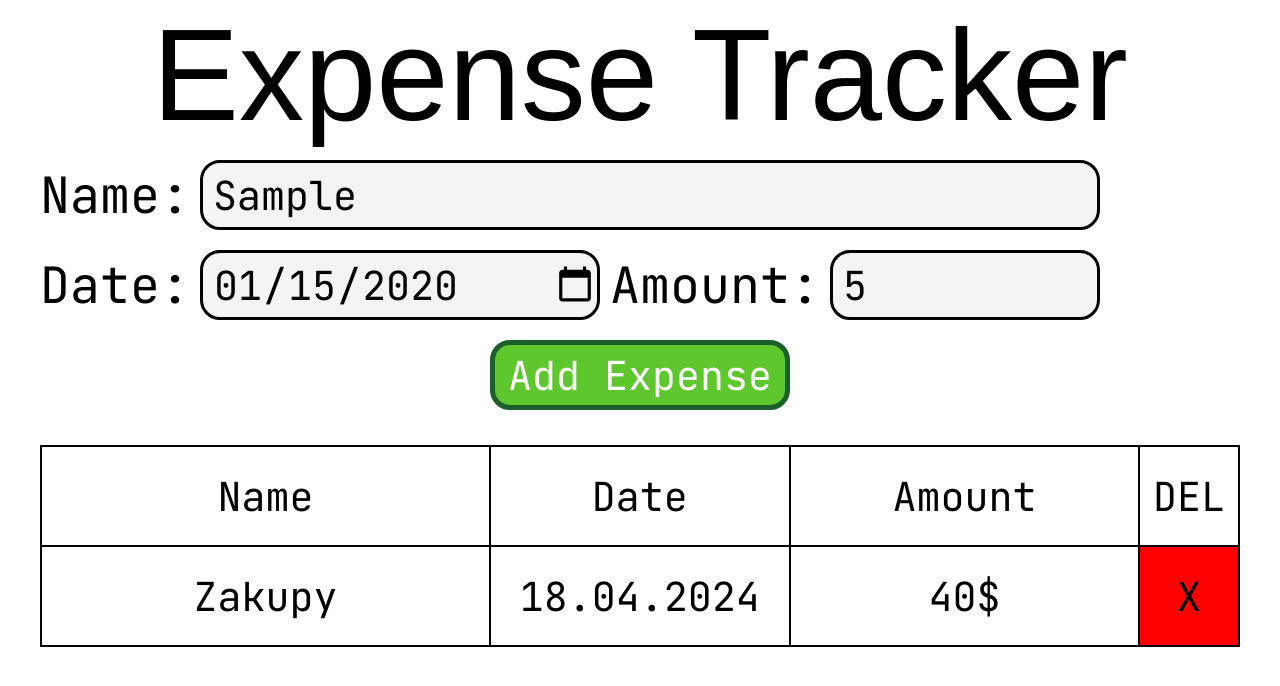
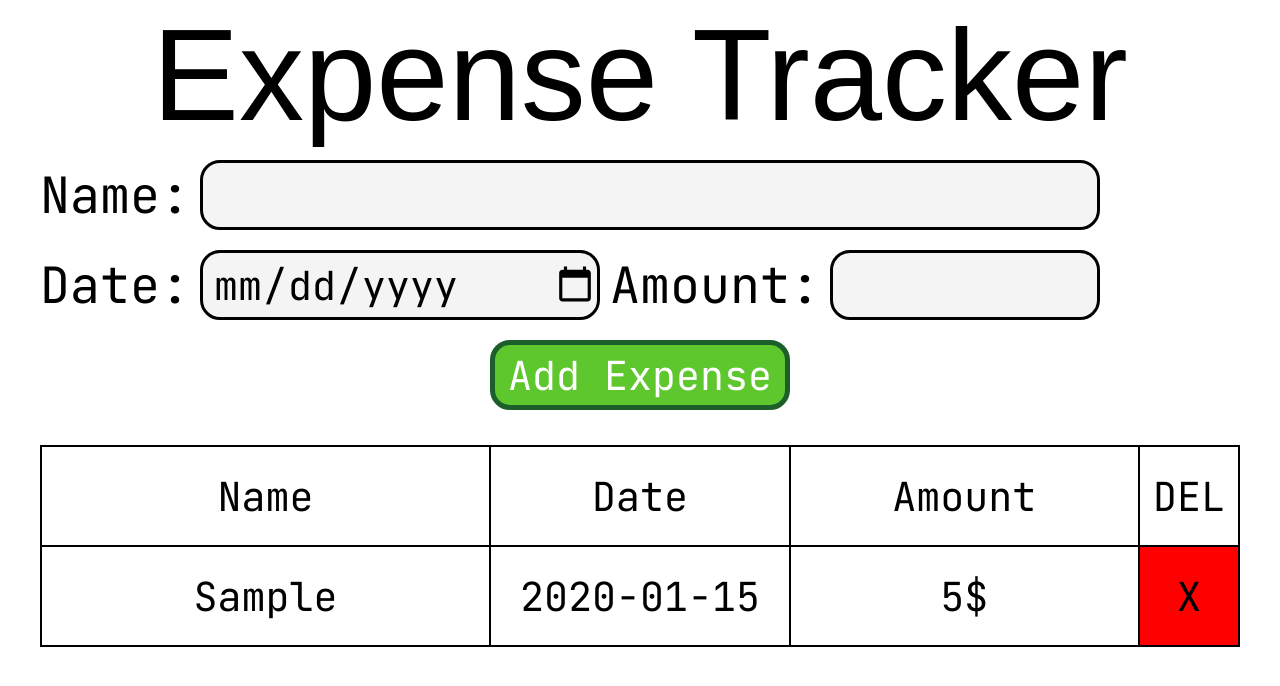
Before and after one commit to bjechna/expense-tracker, a plain HTML site: page index.html in a window 1280 px wide. Both pictures are taken after typing "Sample", "2020-01-15", "5" into the empty fields and a click on the button "Add Expense". Drawn offline with Linux system fonts and the light colour scheme; a web font is replaced by a local one.

Commit message:
Added working js and fixed some css

```diff
--- a/index.html
+++ b/index.html
@@ -6,29 +6,32 @@
     <title>Espense Tracker</title>
     <meta name='viewport' content='width=device-width, initial-scale=1'>
     <link rel='stylesheet' type='text/css' media='screen' href='main.css'>
-    <script src='main.js'></script>
 </head>
 <body>
     <div id="container">
+
         <h1>Expense Tracker</h1>
+
         <div id="app">
             <div class="entries">
                 <div class="name-entry">
                     <span>Name:</span>
-                    <input type="text">
+                    <input id="name" type="text">
                 </div>
 
                 <div class="date-entry">
                     <span>Date:</span>
-                    <input type="date">
+                    <input id="date" type="date">
                 </div>
 
                 <div class="amount-entry">
                     <span>Amount:</span>
-                    <input type="number">
+                    <input id="amount" type="number">
                 </div>
             </div>
-            <button>Add Expense</button>
+
+            <button onclick="addExpense()">Add Expense</button>
+
             <table>
                 <thead>
                     <tr>
@@ -38,16 +41,13 @@
                         <th class="delete-column">DEL</th>
                     </tr>
                 </thead>
-                <tbody>
-                    <tr>
-                        <td>Zakupy</td>
-                        <td>18.04.2024</td>
-                        <td>40$</td>
-                        <td>X</td>
-                    </tr>
+                <tbody id="tb">
                 </tbody>
             </table>
+
         </div>
     </div>
+
+    <script src='main.js'></script>
 </body>
 </html>
--- a/main.css
+++ b/main.css
@@ -72,6 +72,11 @@ h1 {
     width: 270px;
 }
 
+.amount-entry input::-webkit-outer-spin-button,
+.amount-entry input::-webkit-inner-spin-button {
+  -webkit-appearance: none;
+}
+
 button {
     width: 300px;
     height: 70px;
@@ -82,6 +87,7 @@ button {
     font-size: 40px;
     margin: 10px;
     transition: 300ms;
+    cursor: pointer;
 }
 
 button:hover {
@@ -121,4 +127,5 @@ table td, table th {
 
 table tr td:last-child {
     background-color: #FF0000;
+    cursor: pointer;
 }
--- a/main.js
+++ b/main.js
@@ -0,0 +1,36 @@
+const tb = document.getElementById("tb");
+const expenseName = document.getElementById("name");
+const date = document.getElementById("date");
+const amount = document.getElementById("amount");
+
+function addExpense() {
+
+    if (expenseName.value === '' || date.value === '' || amount.value === '') {
+        alert("You have to fill all entries!");
+    } else {
+        const tr = document.createElement("tr");
+        tb.appendChild(tr);
+
+        const tname = document.createElement("td");
+        tname.innerHTML = expenseName.value;
+        expenseName.value = '';
+        tr.appendChild(tname);
+
+        const tdate = document.createElement("td");
+        tdate.innerHTML = date.value;
+        date.value = '';
+        tr.appendChild(tdate);
+
+        const tamount = document.createElement("td");
+        tamount.innerHTML = amount.value + "$";
+        amount.value = '';
+        tr.appendChild(tamount);
+
+        const del = document.createElement("td");
+        del.innerHTML = "X";
+        tr.appendChild(del);
+        del.addEventListener("click", function() {
+            del.parentElement.remove();
+        });
+    }
+}
```
